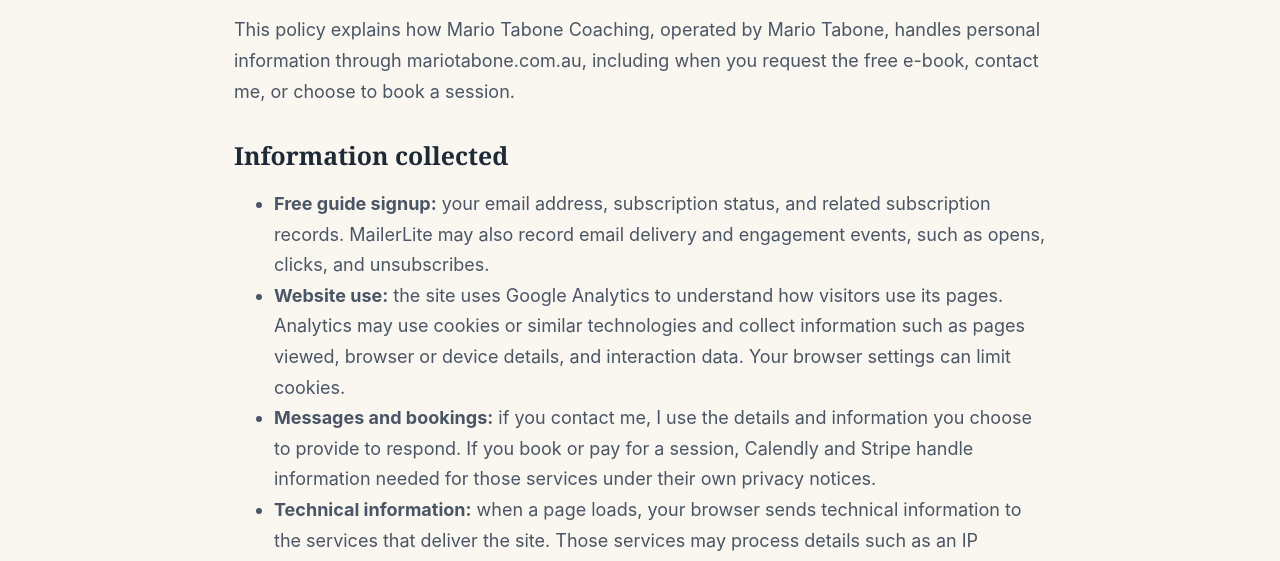
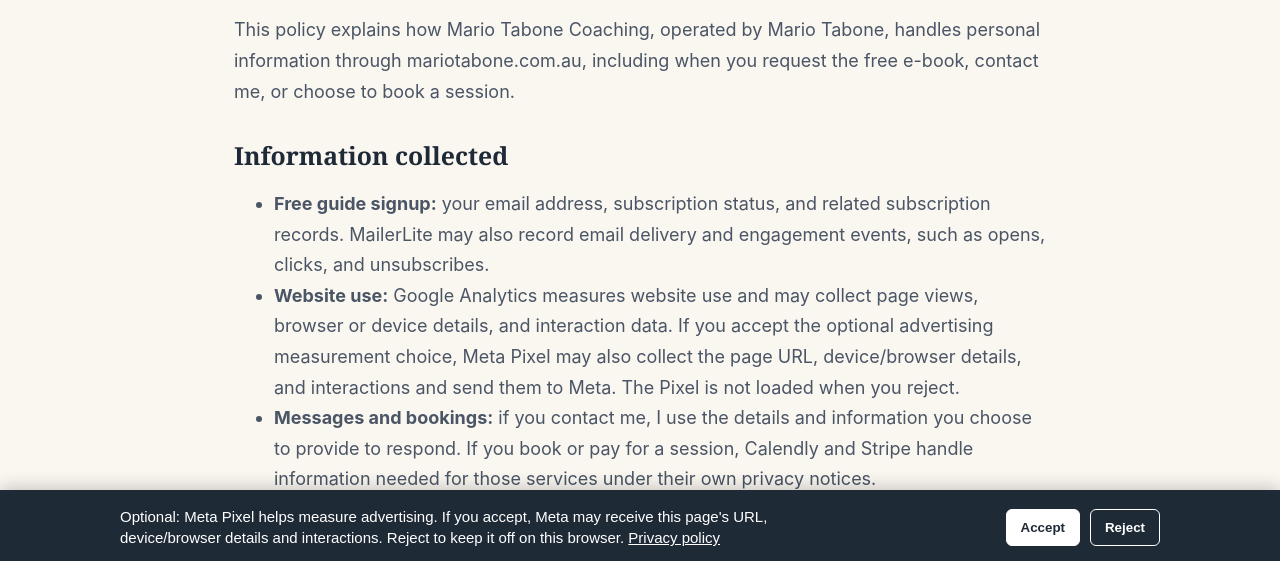
Before and after one commit to marioeq6scoach/mario-tabone-website, a plain HTML site: page privacy-policy.html in a window 1280 px wide. Shown: the part 235-796 px from the top of the page. Drawn offline with Linux system fonts and the light colour scheme.

Commit message:
Add consent-based Meta Pixel tracking

```diff
--- a/privacy-policy.html
+++ b/privacy-policy.html
@@ -32,7 +32,7 @@
     <h2>Information collected</h2>
     <ul>
       <li><strong>Free guide signup:</strong> your email address, subscription status, and related subscription records. MailerLite may also record email delivery and engagement events, such as opens, clicks, and unsubscribes.</li>
-      <li><strong>Website use:</strong> the site uses Google Analytics to understand how visitors use its pages. Analytics may use cookies or similar technologies and collect information such as pages viewed, browser or device details, and interaction data. Your browser settings can limit cookies.</li>
+      <li><strong>Website use:</strong> Google Analytics measures website use and may collect page views, browser or device details, and interaction data. If you accept the optional advertising measurement choice, Meta Pixel may also collect the page URL, device/browser details, and interactions and send them to Meta. The Pixel is not loaded when you reject.</li>
       <li><strong>Messages and bookings:</strong> if you contact me, I use the details and information you choose to provide to respond. If you book or pay for a session, Calendly and Stripe handle information needed for those services under their own privacy notices.</li>
       <li><strong>Technical information:</strong> when a page loads, your browser sends technical information to the services that deliver the site. Those services may process details such as an IP address, browser information, and the page requested.</li>
     </ul>
@@ -44,11 +44,14 @@
     <p>When you request the free guide, MailerLite sends the guide and the six-email follow-up series described on the signup form. Every email includes an unsubscribe option. You can unsubscribe at any time, or contact me using the details below. I may keep a minimal record of an unsubscribe so I can respect your choice.</p>
 
     <h2>Service providers and overseas handling</h2>
-    <p>The website relies on service providers to operate these functions. MailerLite manages the signup form, subscriber records, and emails. Google Analytics measures website use. Calendly supports bookings, and Stripe processes payments when you choose to book a paid session. Website hosting and security providers may also process technical information needed to deliver and protect the site.</p>
+    <p>The website relies on service providers to operate these functions. MailerLite manages the signup form, subscriber records, and emails. Google Analytics measures website use. Meta may receive website-use information through Meta Pixel when you accept the optional advertising measurement choice. Calendly supports bookings, and Stripe processes payments when you choose to book a paid session. Website hosting and security providers may also process technical information needed to deliver and protect the site.</p>
     <p>These providers may store or process information outside Australia. Their own privacy notices explain their handling practices. I do not sell your personal information.</p>
 
+    <h2>Advertising measurement and your choice</h2>
+    <p>Meta Pixel is used to measure advertising and, where applicable, improve ad delivery. It may share a page URL, device/browser details, and interactions with Meta. The Pixel loads only if you select “Accept” in the website privacy choice. Selecting “Reject” keeps it off on that browser. You can change your choice using the “Privacy choices” button on the site; changing it does not undo information already sent to Meta.</p>
+
     <h2>Cookies and analytics</h2>
-    <p>Google Analytics may use cookies or similar technologies to measure visits and interactions. You can manage cookies through your browser settings. If you block them, some analytics information may not be collected.</p>
+    <p>Google Analytics may use cookies or similar technologies to measure visits and interactions. Browser settings can limit cookies; this is separate from the Meta Pixel choice above.</p>
 
     <h2>Storage and security</h2>
     <p>I keep personal information for as long as it is reasonably needed for the purposes described above, to manage our relationship, or to meet legal obligations. Service providers may retain limited records under their own retention and backup practices. Reasonable steps are taken to protect information, but no internet transmission or storage system can be guaranteed to be completely secure.</p>
@@ -60,5 +63,99 @@
     <p>I may update this policy when my practices or services change. The latest version will always be published on this page with its update date.</p>
   </main>
   <footer><p>© 2026 Mario Tabone · <a href="https://mariotabone.com.au/">Home</a></p></footer>
+
+<!-- Meta Pixel loads only after a visitor accepts the optional advertising measurement choice. -->
+<script>
+(function () {
+  var consentKey = "mt_meta_pixel_consent_v1";
+  var pixelId = "1635463789840833";
+
+  function loadMetaPixel() {
+    if (window.__mtMetaPixelLoaded) return;
+    window.__mtMetaPixelLoaded = true;
+    !function(f,b,e,v,n,t,s) {
+      if (f.fbq) return;
+      n = f.fbq = function() {
+        n.callMethod ? n.callMethod.apply(n, arguments) : n.queue.push(arguments);
+      };
+      if (!f._fbq) f._fbq = n;
+      n.push = n;
+      n.loaded = true;
+      n.version = "2.0";
+      n.queue = [];
+      t = b.createElement(e);
+      t.async = true;
+      t.src = v;
+      s = b.getElementsByTagName(e)[0];
+      s.parentNode.insertBefore(t, s);
+    }(window, document, "script", "https://connect.facebook.net/en_US/fbevents.js");
+    window.fbq("init", pixelId);
+    window.fbq("track", "PageView");
+  }
+
+  function showChoice() {
+    if (document.getElementById("mt-meta-consent-banner")) return;
+    var style = document.createElement("style");
+    style.textContent =
+      "#mt-meta-consent-banner{position:fixed;z-index:99999;left:0;right:0;bottom:0;background:#1f2a37;color:#fff;padding:16px 20px;box-shadow:0 -3px 16px rgba(0,0,0,.2);font:15px/1.45 Arial,sans-serif}" +
+      "#mt-meta-consent-inner{max-width:1040px;margin:auto;display:flex;gap:16px;align-items:center;justify-content:space-between;flex-wrap:wrap}" +
+      "#mt-meta-consent-banner p{margin:0;max-width:690px;color:#fff}" +
+      "#mt-meta-consent-banner a{color:#fff;text-decoration:underline}" +
+      ".mt-meta-consent-actions{display:flex;gap:10px}" +
+      ".mt-meta-consent-actions button,#mt-meta-privacy-choice{border:1px solid #fff;border-radius:6px;padding:10px 14px;font-weight:700;cursor:pointer}" +
+      ".mt-meta-consent-actions button{background:#fff;color:#1f2a37}" +
+      ".mt-meta-consent-actions button:last-child{background:transparent;color:#fff}" +
+      "#mt-meta-privacy-choice{position:fixed;z-index:9998;right:12px;bottom:12px;background:#1f2a37;color:#fff;font:13px Arial,sans-serif}";
+    document.head.appendChild(style);
+
+    var banner = document.createElement("div");
+    banner.id = "mt-meta-consent-banner";
+    banner.setAttribute("role", "dialog");
+    banner.setAttribute("aria-label", "Privacy choice for Meta advertising measurement");
+    var inner = document.createElement("div");
+    inner.id = "mt-meta-consent-inner";
+    var copy = document.createElement("p");
+    copy.appendChild(document.createTextNode("Optional: Meta Pixel helps measure advertising. If you accept, Meta may receive this page's URL, device/browser details and interactions. Reject to keep it off on this browser. "));
+    var policy = document.createElement("a");
+    policy.href = "https://mariotabone.com.au/privacy-policy.html";
+    policy.textContent = "Privacy policy";
+    copy.appendChild(policy);
+    var actions = document.createElement("div");
+    actions.className = "mt-meta-consent-actions";
+    var accept = document.createElement("button");
+    accept.type = "button";
+    accept.textContent = "Accept";
+    accept.addEventListener("click", function () {
+      localStorage.setItem(consentKey, "accepted");
+      banner.remove();
+      loadMetaPixel();
+    });
+    var reject = document.createElement("button");
+    reject.type = "button";
+    reject.textContent = "Reject";
+    reject.addEventListener("click", function () {
+      localStorage.setItem(consentKey, "rejected");
+      banner.remove();
+    });
+    actions.appendChild(accept);
+    actions.appendChild(reject);
+    inner.appendChild(copy);
+    inner.appendChild(actions);
+    banner.appendChild(inner);
+    document.body.appendChild(banner);
+  }
+
+  var choiceButton = document.createElement("button");
+  choiceButton.id = "mt-meta-privacy-choice";
+  choiceButton.type = "button";
+  choiceButton.textContent = "Privacy choices";
+  choiceButton.addEventListener("click", showChoice);
+  document.body.appendChild(choiceButton);
+
+  var savedChoice = localStorage.getItem(consentKey);
+  if (savedChoice === "accepted") loadMetaPixel();
+  else if (!savedChoice) showChoice();
+})();
+</script>
 </body>
 </html>
```
